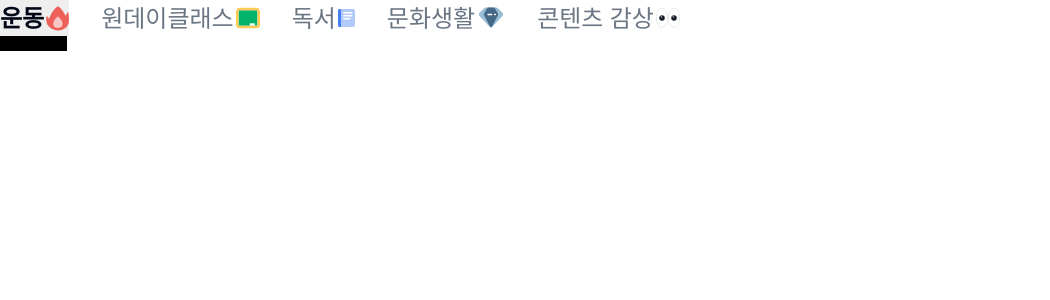
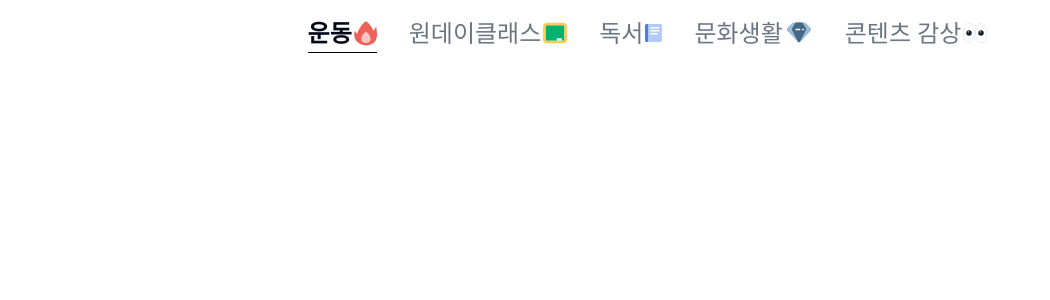
Before and after one commit to codeit-team2/FE, a Next.js app: page / in a window 1280 px wide. Shown: the top 300 px of the page, without its empty margins (0-1050 px from the left). Built offline with nearby package versions, Linux system fonts and the light colour scheme.

Commit message:
feat:탭 기능 구현

```diff
--- a/src/components/common/tap/index.tsx
+++ b/src/components/common/tap/index.tsx
@@ -1,4 +1,4 @@
-import React, { useState } from 'react';
+import React, { useState, useEffect, useRef } from 'react';
 import Image from 'next/image';
 
 export default function Tap() {
@@ -9,24 +9,37 @@ export default function Tap() {
     { title: '문화생활', icon: '/icons/diamondIcon.svg', iconWidth: 28, iconHeight: 22 },
     { title: '콘텐츠 감상', icon: '/icons/eyeIcon.svg', iconWidth: 24, iconHeight: 20 },
   ];
+
   const selectedFont = 'flex text-24 font-semibold';
   const notSelectedFont = 'flex text-24 font-medium text-[#6B7684]';
   const [selectedIndex, setSelectedIndex] = useState<number>(0);
-  // const [contentWidth, setContentWidth] = useState<number>(0);
+  const [indicatorStyle, setIndicatorStyle] = useState({ width: 0, left: 0 });
+  const tabRefs = useRef<(HTMLDivElement | null)[]>([]);
+
+  useEffect(() => {
+    const currentTab = tabRefs.current[selectedIndex];
+    if (currentTab) {
+      const { offsetWidth, offsetLeft } = currentTab;
+      setIndicatorStyle({
+        width: offsetWidth,
+        left: offsetLeft,
+      });
+    }
+  }, [selectedIndex]);
 
   const handleClick = (index: number) => {
     setSelectedIndex(index);
   };
-  const contentWidth = [66.5, 150.5, 60.5, 113, 135];
+
   return (
-    <>
-      <div className="relative flex w-fit flex-col items-center">
+    <div className="ml-15 mt-15 relative flex flex-col items-center">
       <div className="flex items-center gap-32">
         {titles.map(({ title, icon, iconWidth, iconHeight }, index) => (
           <div
             key={index}
-              className={`${selectedIndex === index ? selectedFont : notSelectedFont} cursor-pointer gap-2 hover:bg-[#eee]`}
+            className={`${selectedIndex === index ? selectedFont : notSelectedFont} cursor-pointer gap-2`}
             onClick={() => handleClick(index)}
+            ref={(el) => (tabRefs.current[index] = el)}
           >
             {title}
             <Image src={icon} alt={`${title} icon`} width={iconWidth} height={iconHeight} />
@@ -34,13 +47,13 @@ export default function Tap() {
         ))}
       </div>
       <span
-          className="h-15 absolute left-0 top-full bg-black duration-500"
+        className="absolute h-1 bg-black transition-all duration-300"
         style={{
-            transform: `translateX(${selectedIndex * 32}px)`,
-            width: `${contentWidth[selectedIndex]}px`,
+          width: indicatorStyle.width,
+          left: indicatorStyle.left,
+          bottom: '-2px',
         }}
       ></span>
     </div>
-    </>
   );
 }
```
Lines whose indentation alone changed are shown as unchanged.
